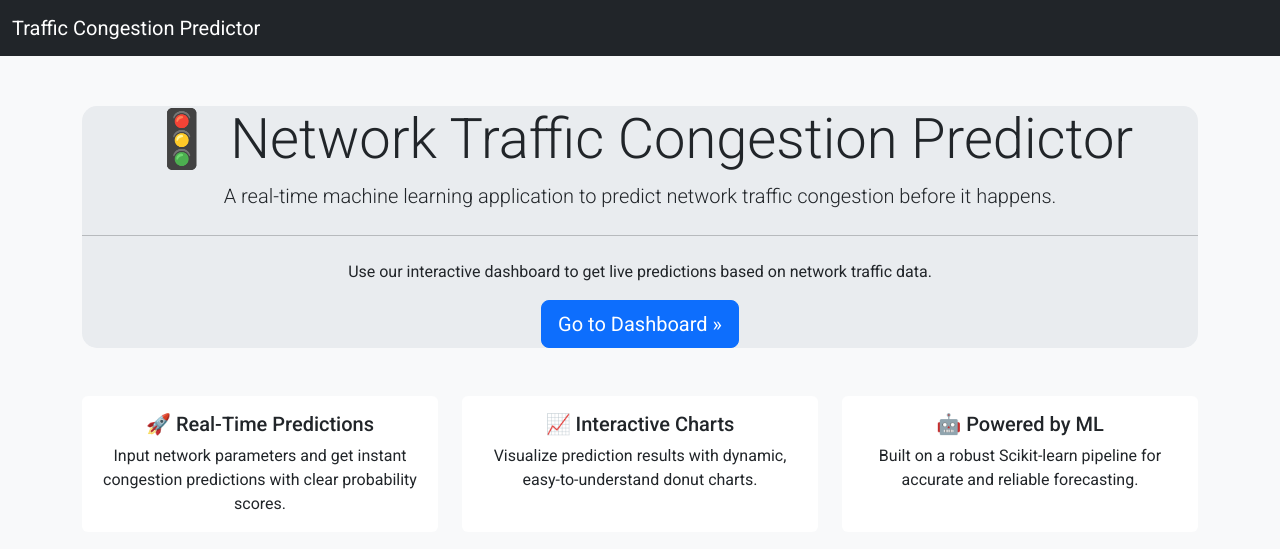
After one commit to Joydeep279/Network-Congestion-Prediction, a Flask app: page / in a window 1280 px wide. The commit adds this page. Shown: the top 549 px of the page. Run offline with Flask 2, Linux system fonts and the light colour scheme; parts of the project's set-up code (start-up, migrations or seed data) failed here and were passed over.

Commit message:
updated readme

```diff
--- a/web/app.py
+++ b/web/app.py
@@ -22,6 +22,12 @@ app = Flask(__name__)
 CORS(app)
 predictor = TrafficPredictor()
 email_service = EmailService()
+
+
+@app.route("/")
+def index():
+    """Render the introduction page."""
+    return render_template("index.html")
 
 
 @app.route("/api/predict", methods=["POST"])
--- a/web/templates/base.html
+++ b/web/templates/base.html
@@ -24,11 +24,6 @@
         {% block content %}{% endblock %}
     </main>
 
-    <footer class="footer mt-auto py-3 bg-light">
-        <div class="container text-center">
-        </div>
-    </footer>
-
     <!-- Bootstrap JS -->
     <script src="https://cdn.jsdelivr.net/npm/bootstrap@5.3.0/dist/js/bootstrap.bundle.min.js"></script>
     <!-- Chart.js -->
--- /dev/null
+++ b/web/templates/index.html
@@ -0,0 +1,43 @@
+{% extends "base.html" %}
+{% block content %}
+<div class="jumbotron text-center" style="background-color: #e9ecef; margin-top: 50px; border-radius: 15px;">
+    <h1 class="display-4">🚦 Network Traffic Congestion Predictor</h1>
+    <p class="lead">
+        A real-time machine learning application to predict network traffic congestion before it happens.
+    </p>
+    <hr class="my-4">
+    <p>
+        Use our interactive dashboard to get live predictions based on network traffic data.
+    </p>
+    <a class="btn btn-primary btn-lg" href="{{ url_for('dashboard') }}" role="button">
+        Go to Dashboard &raquo;
+    </a>
+</div>
+
+<div class="row mt-5">
+    <div class="col-md-4">
+        <div class="card text-center h-100">
+            <div class="card-body">
+                <h5 class="card-title">🚀 Real-Time Predictions</h5>
+                <p class="card-text">Input network parameters and get instant congestion predictions with clear probability scores.</p>
+            </div>
+        </div>
+    </div>
+    <div class="col-md-4">
+        <div class="card text-center h-100">
+            <div class="card-body">
+                <h5 class="card-title">📈 Interactive Charts</h5>
+                <p class="card-text">Visualize prediction results with dynamic, easy-to-understand donut charts.</p>
+            </div>
+        </div>
+    </div>
+    <div class="col-md-4">
+        <div class="card text-center h-100">
+            <div class="card-body">
+                <h5 class="card-title">🤖 Powered by ML</h5>
+                <p class="card-text">Built on a robust Scikit-learn pipeline for accurate and reliable forecasting.</p>
+            </div>
+        </div>
+    </div>
+</div>
+{% endblock %}
```
Also changed, not shown: README.md, dashboardScreenShot.png (added), rootPageSS.png (added).
